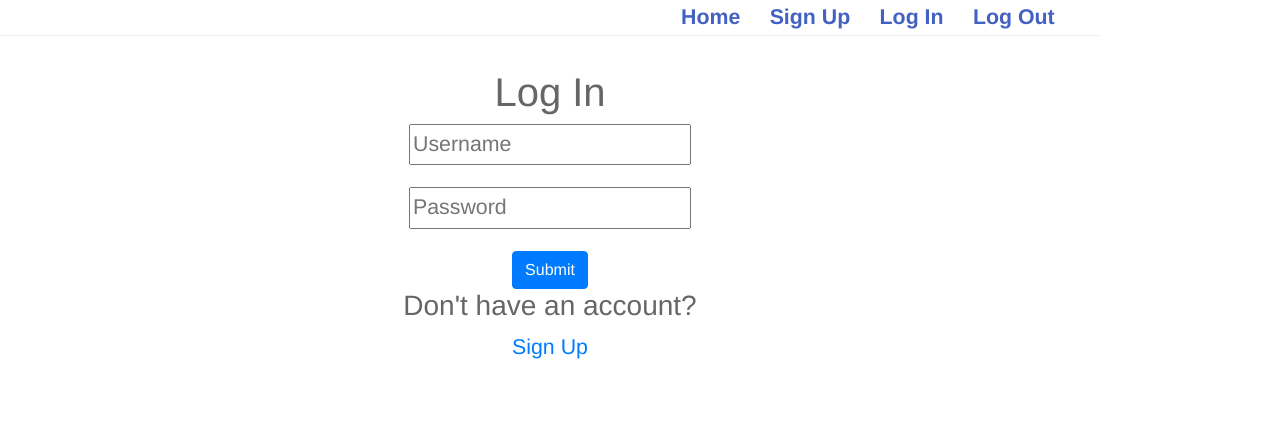
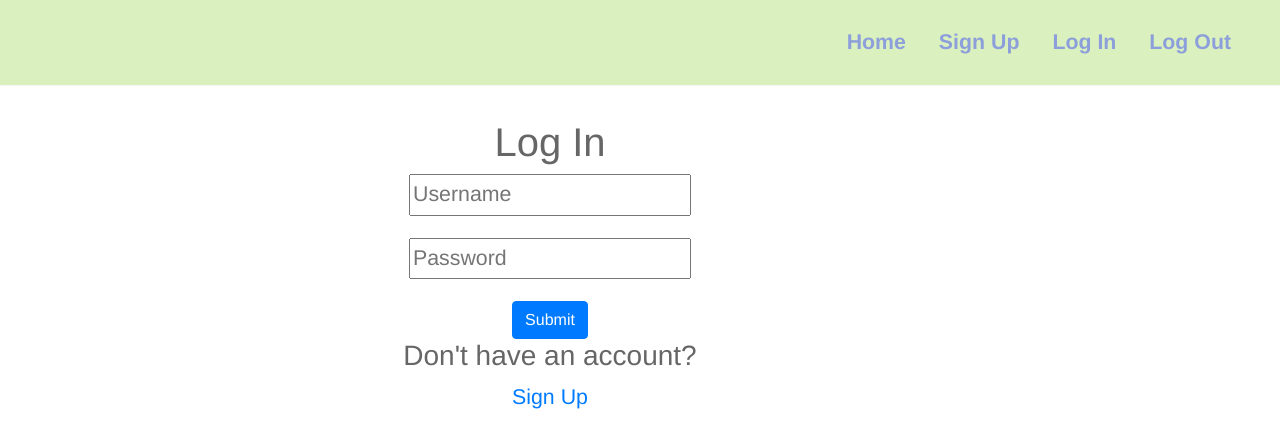
Before and after one commit to safe-space-lambda/Front-end-Lenna, a React (Create React App) app in the folder safespace/: page /login in a window 1280 px wide. Shown: the top 448 px of the page. Built offline with nearby package versions, Linux system fonts and the light colour scheme.

Commit message:
some styling

```diff
--- a/safespace/src/App.css
+++ b/safespace/src/App.css
@@ -9,12 +9,23 @@ max-width: 1100px;
 }
 
 nav {
+  font-family: "Source Sans Pro", Helvetica, sans-serif;
+  font-size: 16pt;
+  font-weight: 300;
+  line-height: 4em;
   display: flex;
   justify-content: space-between;
   align-items: center;
   padding: 0 16px;
   border-bottom: 1px solid #efefef;
   margin-bottom: 32px;
+  background-color: #c3e895;
+  opacity: 60%;
+  position: sticky;
+  top: 0;
+  z-index: 5;
+
+
 }
 
 .nav-links {
--- a/safespace/src/App.js
+++ b/safespace/src/App.js
@@ -15,7 +15,7 @@ class App extends Component {
 
   render() {
     return (
-      <div className="App">
+      <div >
         <nav>
           <div className="nav-links">
             <NavLink exact to="/">
@@ -26,11 +26,13 @@ class App extends Component {
             <NavLink to="/">Log Out</NavLink>
           </div>
         </nav>
+        <div className="App">
         <Route exact path="/" component={Marketing} />
         <Route path="/signup" component={SignUpView} />
         <Route path="/login" component={LoginView} />
         <Route path="/profile" component={ProfileView} />
         <Route path="/settings" component={SettingsView} />
+        </div>
       </div>
     );
   }
--- a/safespace/src/components/LoginPage.js
+++ b/safespace/src/components/LoginPage.js
@@ -56,7 +56,7 @@ class LoginPage extends Component {
             <h3>Loading...</h3>
               <Loader
                 className="login-spinner"
-                color="#4fa49a"
+                color="#c3e895"
                 type="Hearts"
                 height={80}
                 width={80}
--- a/safespace/src/components/SignUpForm.js
+++ b/safespace/src/components/SignUpForm.js
@@ -77,7 +77,7 @@ class SignUpForm extends Component {
           {this.props.isLoading &&
           <div className='login-spinner'>
           <h3>Loading...</h3>
-          <Loader className="login-spinner" color="#4fa49a" type="Hearts" height={80} width={80} />
+          <Loader className="login-spinner" color="#c3e895" type="Hearts" height={80} width={80} />
           </div>}
         </form>
         <div>
```
